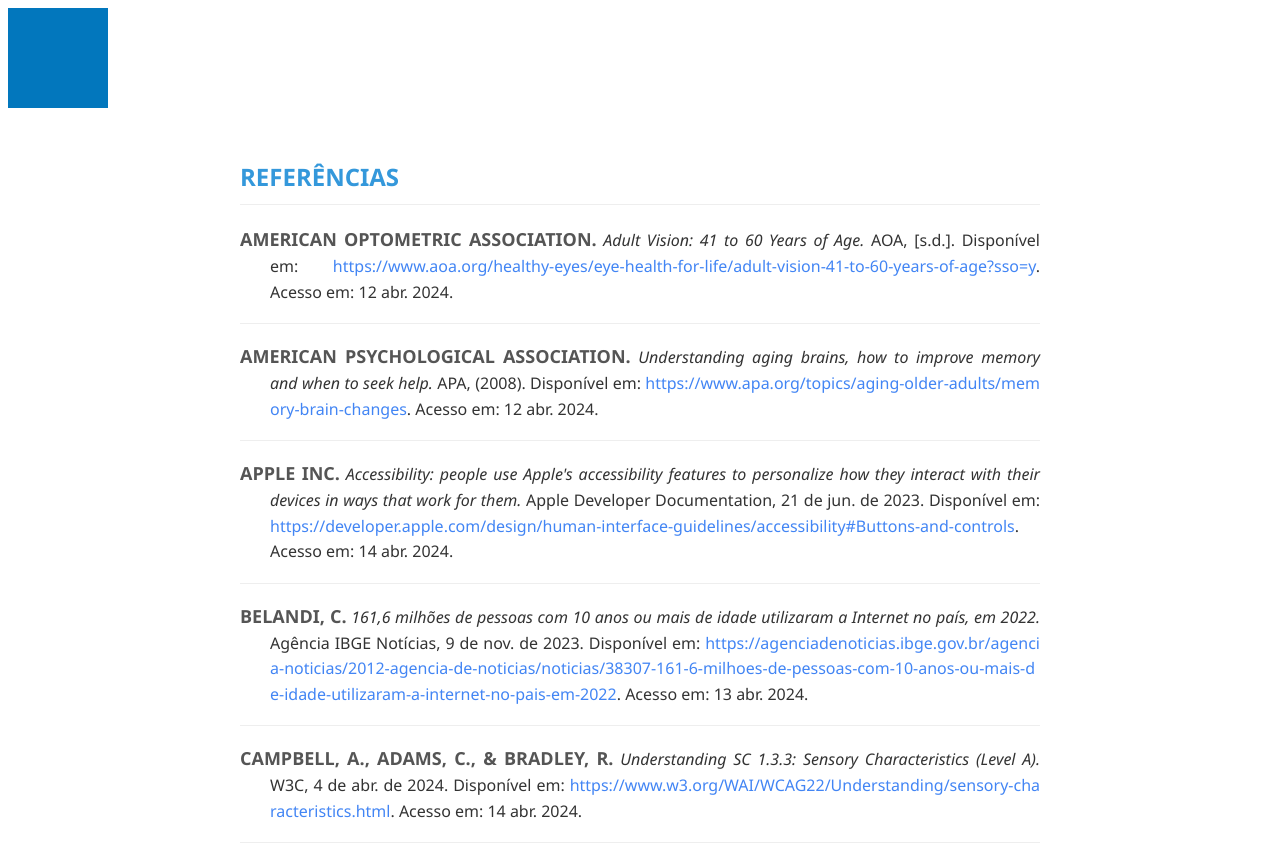
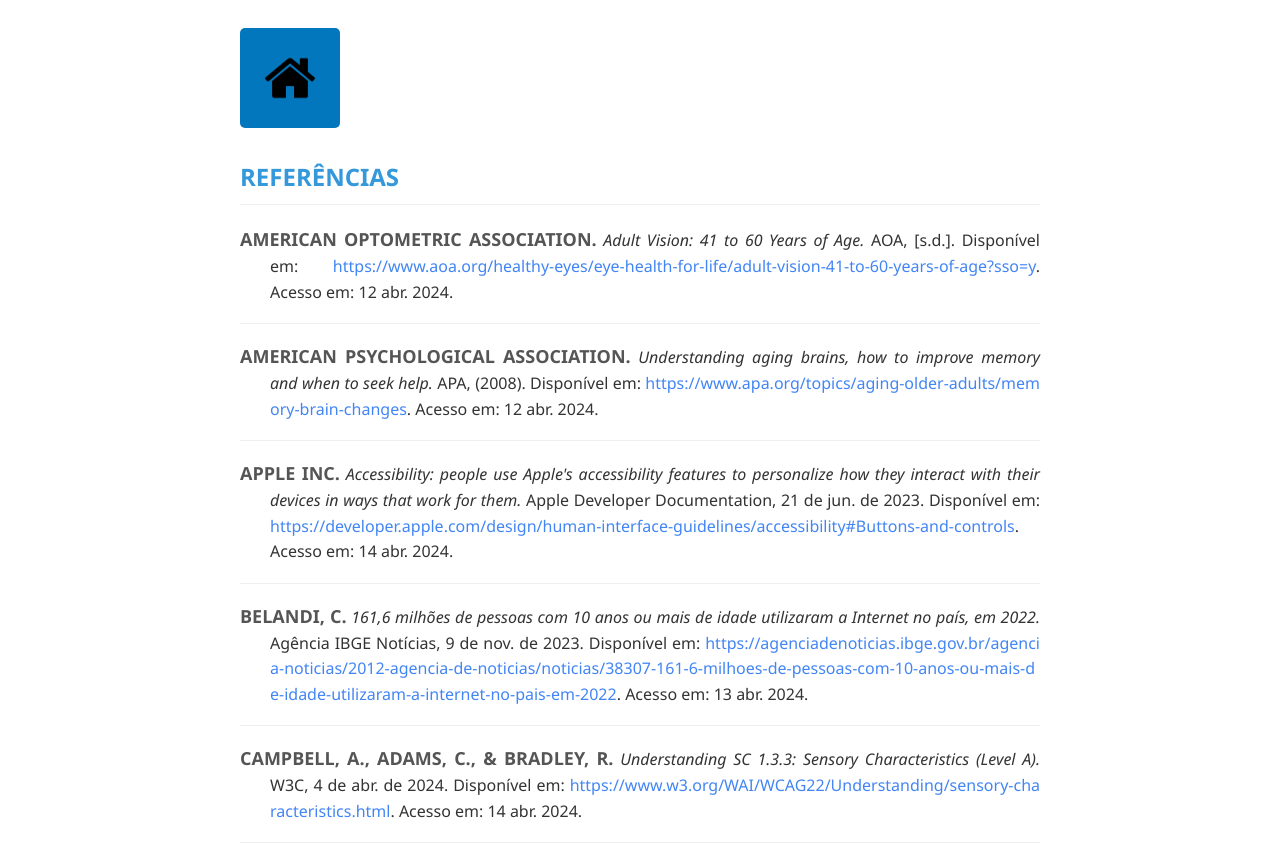
Before and after one commit to rafitz/desenvolvimento-web-cc-1sem, a plain HTML site: page 07-03/2/refs.html in a window 1280 px wide. Shown: the top 846 px of the page. Drawn offline with Linux system fonts and the light colour scheme.

Commit message:
Add buton for index.html

```diff
--- a/07-03/2/refs.html
+++ b/07-03/2/refs.html
@@ -7,11 +7,14 @@
     <link rel="stylesheet" href="style.css">
 </head>
 <body>
-    <div class="botao-voltar">
 
-    </div>
     <div class="container">
+        <div class="botao-voltar">
+            <a href="index.html" class="voltar"></a>
+            <img src="home.png" alt="" class="home">
+        </div>
         <h2>REFERÊNCIAS</h2>
+
         <ul class="referencias">
             <li class="ref-item"><span class="autor">AMERICAN OPTOMETRIC ASSOCIATION.</span> <span class="titulo">Adult Vision: 41 to 60 Years of Age.</span> <span class="fonte">AOA</span>, [s.d.]. Disponível em: <a href="https://www.aoa.org/healthy-eyes/eye-health-for-life/adult-vision-41-to-60-years-of-age?sso=y" target="_blank">https://www.aoa.org/healthy-eyes/eye-health-for-life/adult-vision-41-to-60-years-of-age?sso=y</a>. <span class="acesso">Acesso em: 12 abr. 2024.</span></li>
 
--- a/07-03/2/style.css
+++ b/07-03/2/style.css
@@ -140,11 +140,35 @@ a:hover {
     border: none;
 }
 
-.botao-voltar{
+.botao-voltar {
     line-height: 1.6;
     color: #333;
     margin: 0;
     width: 100px;
     height: 100px;
     background-color: #0277bd;
+    display: flex;
+    justify-content: center;
+    align-items: center;
+    border-radius: 5px;
+    cursor: pointer;
+    transition: background-color 0.3s;
 }
+
+.botao-voltar:hover {
+    background-color: #01579b;
+}
+
+.voltar {
+    display: block;
+    width: 100%;
+    height: 100%;
+    text-decoration: none;
+}
+
+.home {
+    position: absolute;
+    height: 50px;
+    z-index: 10;
+    pointer-events: none;
+}
```
Also changed, not shown: 07-03/2/home.png (added).
